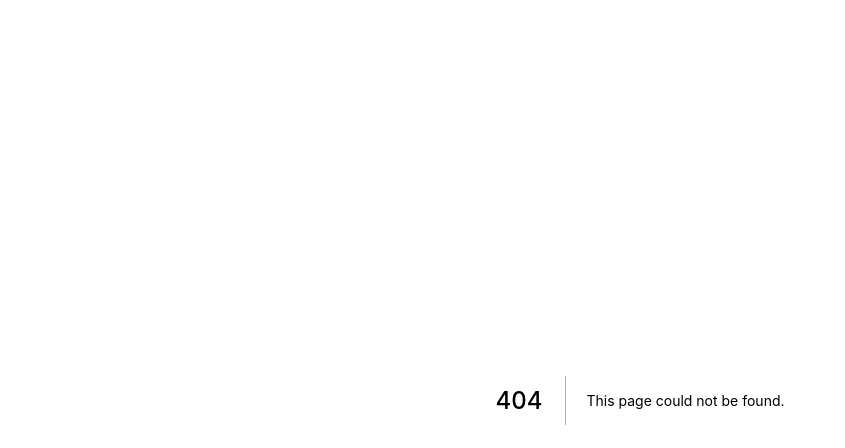
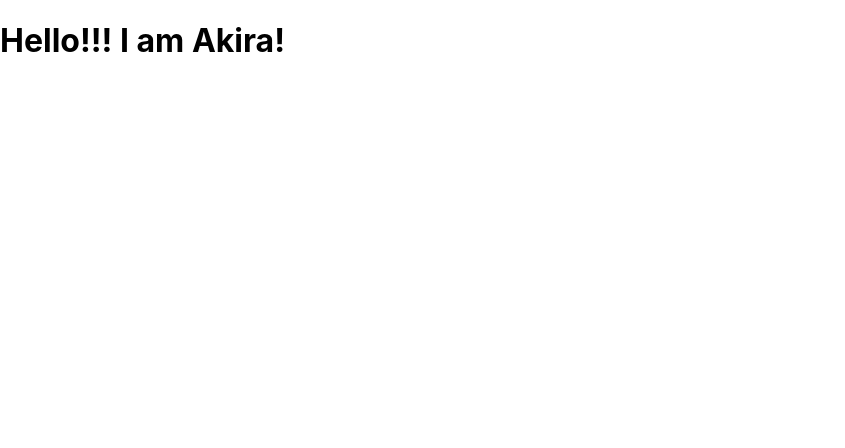
Before and after one commit to AkiraMAEGAWA/napojiro, a Next.js app: page /hello in a window 1280 px wide. Before the commit this address had no page. Shown: the top 448 px of the page, without its empty margins (0-845 px from the left). Built offline with nearby package versions, Linux system fonts and the light colour scheme.

Commit message:
add hello page

```diff
--- /dev/null
+++ b/pages/hello.js
@@ -0,0 +1,7 @@
+const Hello = () => {
+    return <h1>
+        Hello!!! I am Akira!
+    </h1>
+}
+
+export default Hello;
```
